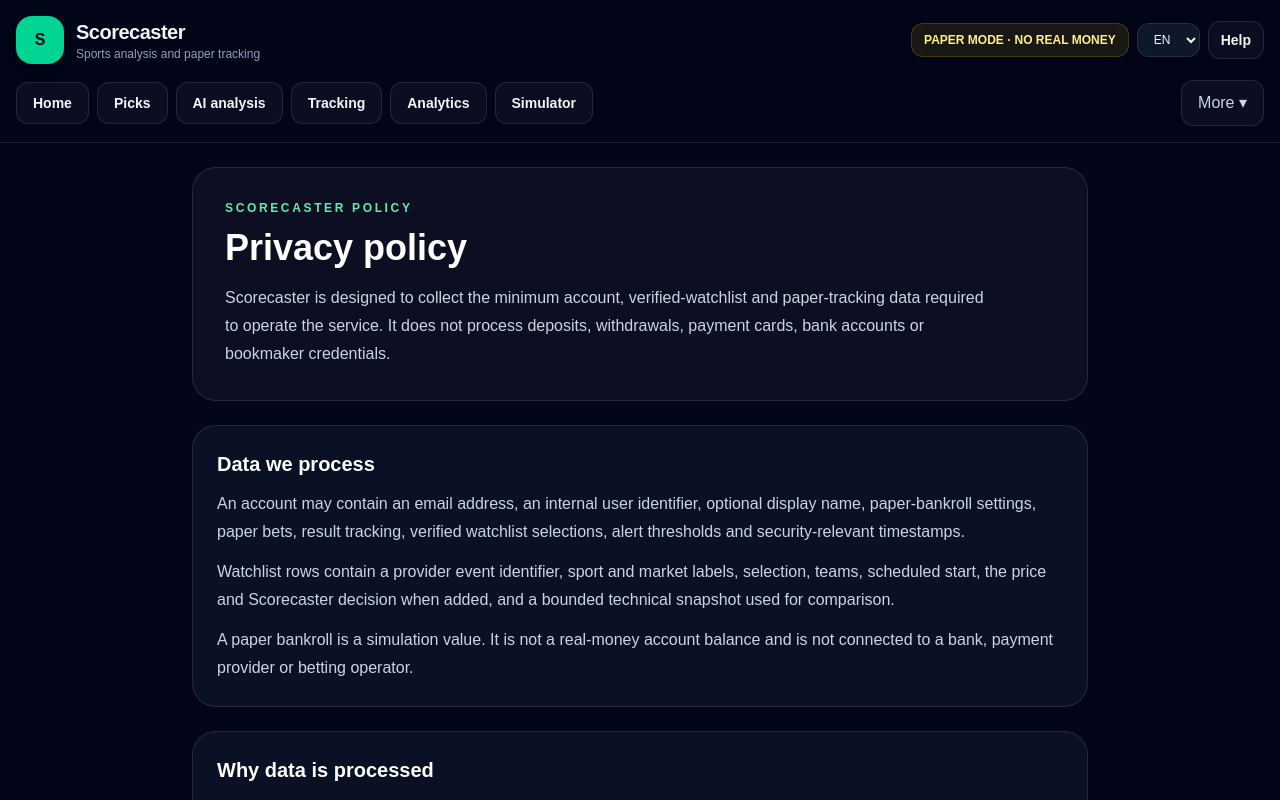
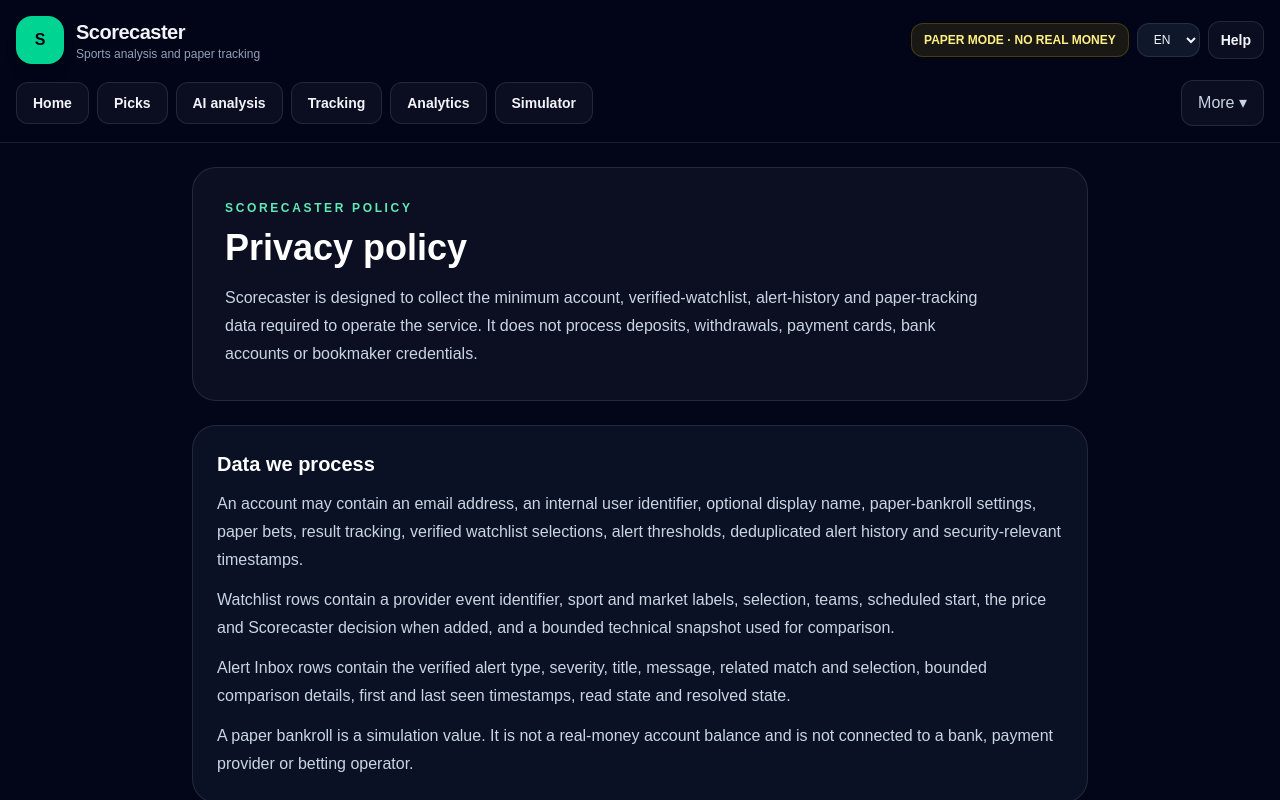
Before and after one commit to vv-glitchhub/scorecaster, a Next.js app: page /privacy in a window 1280 px wide. Shown: the top 800 px of the page. Built offline with nearby package versions, Linux system fonts and the light colour scheme.

Commit message:
Describe Alert Inbox data in privacy policy

```diff
--- a/app/privacy/page.jsx
+++ b/app/privacy/page.jsx
@@ -6,30 +6,32 @@ export default function PrivacyPage() {
   return (
     <PolicyPage
       title="Privacy policy"
-      intro="Scorecaster is designed to collect the minimum account, verified-watchlist and paper-tracking data required to operate the service. It does not process deposits, withdrawals, payment cards, bank accounts or bookmaker credentials."
+      intro="Scorecaster is designed to collect the minimum account, verified-watchlist, alert-history and paper-tracking data required to operate the service. It does not process deposits, withdrawals, payment cards, bank accounts or bookmaker credentials."
       sections={[
         {
           title: "Data we process",
           body: [
-            "An account may contain an email address, an internal user identifier, optional display name, paper-bankroll settings, paper bets, result tracking, verified watchlist selections, alert thresholds and security-relevant timestamps.",
+            "An account may contain an email address, an internal user identifier, optional display name, paper-bankroll settings, paper bets, result tracking, verified watchlist selections, alert thresholds, deduplicated alert history and security-relevant timestamps.",
             "Watchlist rows contain a provider event identifier, sport and market labels, selection, teams, scheduled start, the price and Scorecaster decision when added, and a bounded technical snapshot used for comparison.",
+            "Alert Inbox rows contain the verified alert type, severity, title, message, related match and selection, bounded comparison details, first and last seen timestamps, read state and resolved state.",
             "A paper bankroll is a simulation value. It is not a real-money account balance and is not connected to a bank, payment provider or betting operator."
           ]
         },
         {
           title: "Why data is processed",
           body: [
-            "Account data is used for authentication, cross-device synchronization, paper history, risk calculations, verified watchlist comparisons, user-requested export and account deletion.",
+            "Account data is used for authentication, cross-device synchronization, paper history, risk calculations, verified watchlist comparisons, alert acknowledgement, user-requested export and account deletion.",
             "Settled paper rows with a valid stored probability and timestamp may be used by Agent V11 for chronological calibration and drift evaluation. The challenger remains in shadow mode and does not silently change the production probability.",
             "We do not require precise location, contacts, camera, microphone, identity documents or payment information for the Scorecaster MVP."
           ]
         },
         {
-          title: "Verified watchlist",
+          title: "Verified watchlist and Alert Inbox",
           body: [
             "A signed-in user may add a current Scorecaster selection to the watchlist. The server verifies the event and selection against current live-provider analysis before storing it.",
             "User-triggered refresh compares the stored state with current verified data and may report a kickoff window, price movement, decision change or a price below the calculated PLAY floor. Missing current data remains unavailable; Scorecaster does not invent a replacement market.",
-            "Watchlist V2 does not create a paper stake, place a wager or send background push notifications."
+            "Server-generated changes are deduplicated into the user's Alert Inbox. A condition may be marked read, remain active, become resolved or reopen as unread if it appears again. Clients cannot submit arbitrary inbox content.",
+            "Watchlist V2 and Alert Inbox V1 do not create a paper stake, place a wager or claim background push-notification delivery."
           ]
         },
         {
@@ -43,15 +45,15 @@ export default function PrivacyPage() {
         {
           title: "Protection and access",
           body: [
-            "Transport uses HTTPS. Supabase authentication and forced database Row Level Security restrict account, paper and watchlist rows to the authenticated user. Protected APIs also enforce user validation, bounded inputs and per-user quotas.",
+            "Transport uses HTTPS. Supabase authentication and forced database Row Level Security restrict account, paper, watchlist and Alert Inbox rows to the authenticated user. Protected APIs also enforce user validation, bounded inputs and per-user quotas.",
             "No system is perfectly immune to attack. Scorecaster minimizes potential harm by limiting collected data and separating public client configuration from server-only settings."
           ]
         },
         {
           title: "Your controls",
           body: [
-            "Authenticated users can pause or remove watchlist rows, request an export through /api/account/export and delete their account through the in-app account deletion flow when server deletion is configured.",
-            "Account export and deletion include verified watchlist rows. Public release requires a configured support contact and a finalized controller identity. This policy must be reviewed before App Store or Google Play submission."
+            "Authenticated users can pause or remove watchlist rows, mark inbox alerts read, request an export through /api/account/export and delete their account through the in-app account deletion flow when server deletion is configured.",
+            "Account export and deletion include verified watchlist and Alert Inbox rows. Public release requires a configured support contact and a finalized controller identity. This policy must be reviewed before App Store or Google Play submission."
           ]
         }
       ]}
```
